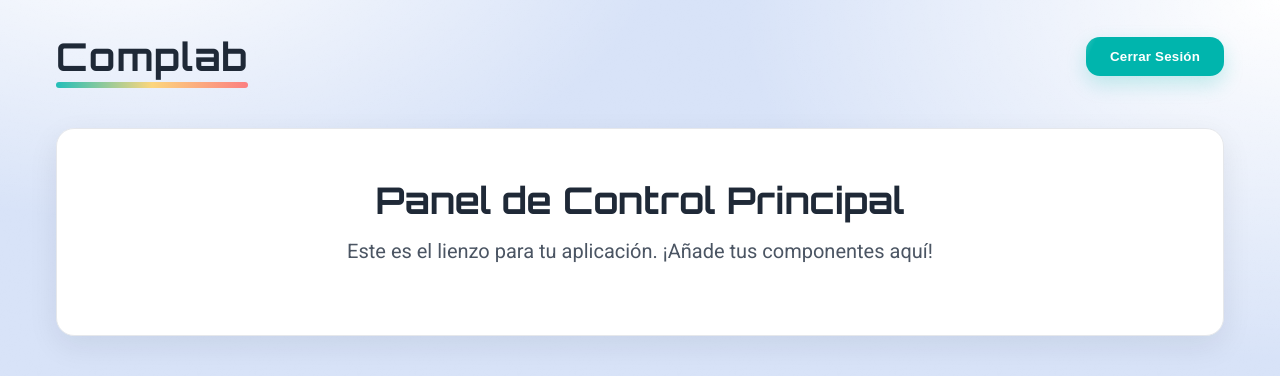
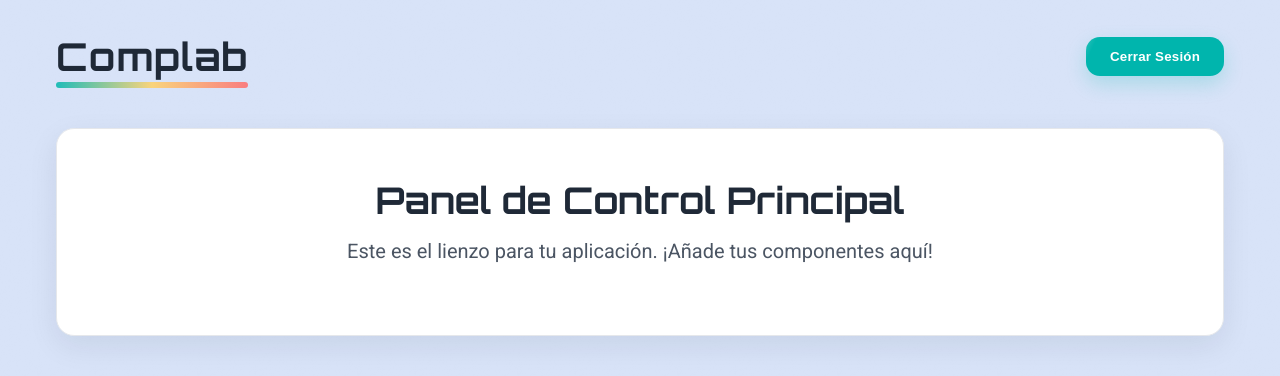
Before and after one commit to area-de-informatica/ds2_pa_com_lab, a website: page public/main.html in a window 1280 px wide. Drawn offline with Linux system fonts and the light colour scheme; sample sign-in values are in the browser's storage.

Commit message:
cambio de color

```diff
--- a/public/main.css
+++ b/public/main.css
@@ -32,10 +32,7 @@ html, body{
 body{
   font-family: Roboto, system-ui, -apple-system, "Segoe UI", Arial, sans-serif;
   color: var(--ink);
-  background:
-    radial-gradient(900px 500px at 10% -10%, #fff 0%, transparent 60%),
-    radial-gradient(900px 600px at 100% 0%, #fff 0%, transparent 60%),
-    var(--bg);
+  background: var(--bg);
   overflow-x: hidden;
 }
 
```
Also changed, not shown: public/styles.css (+0 -7 lines).
